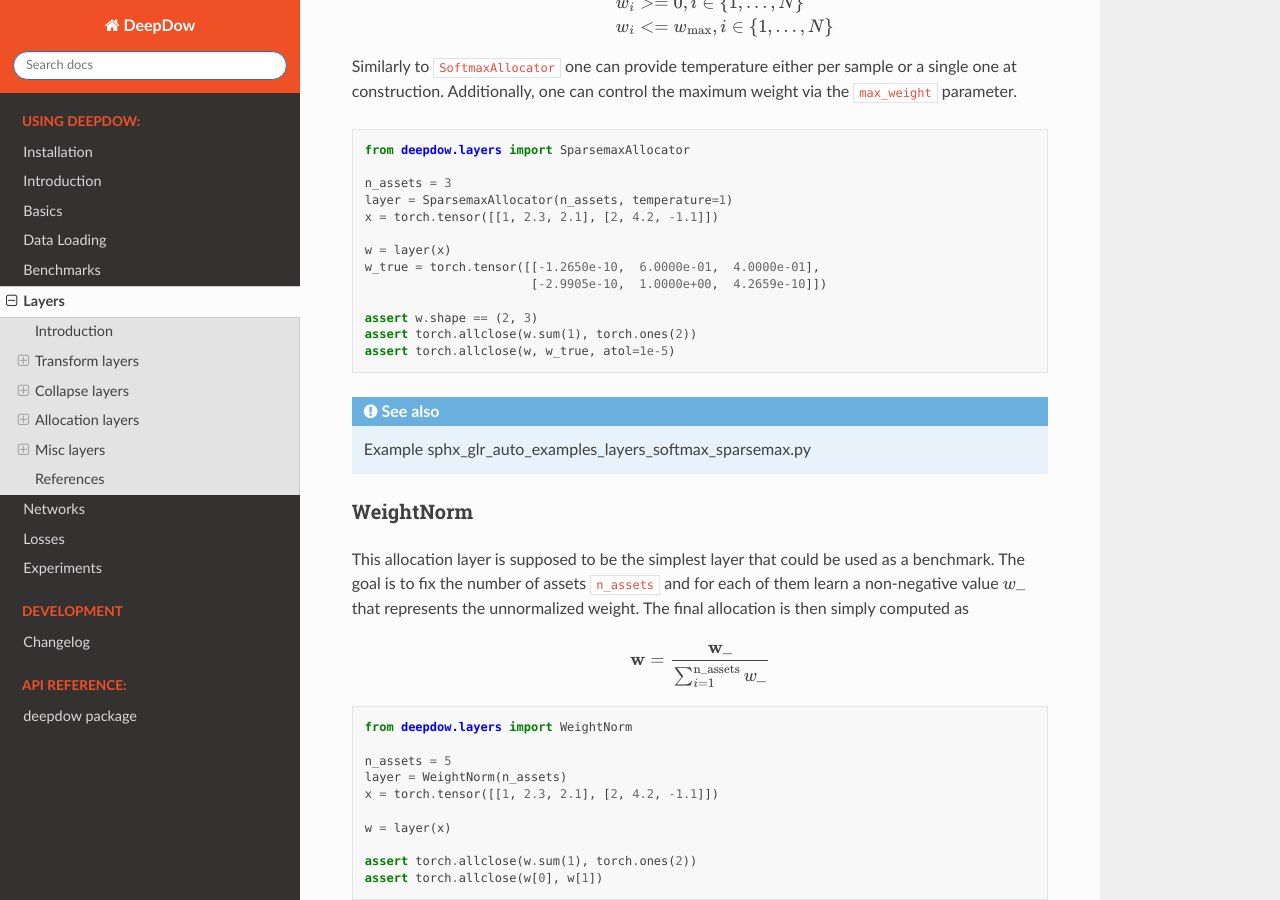
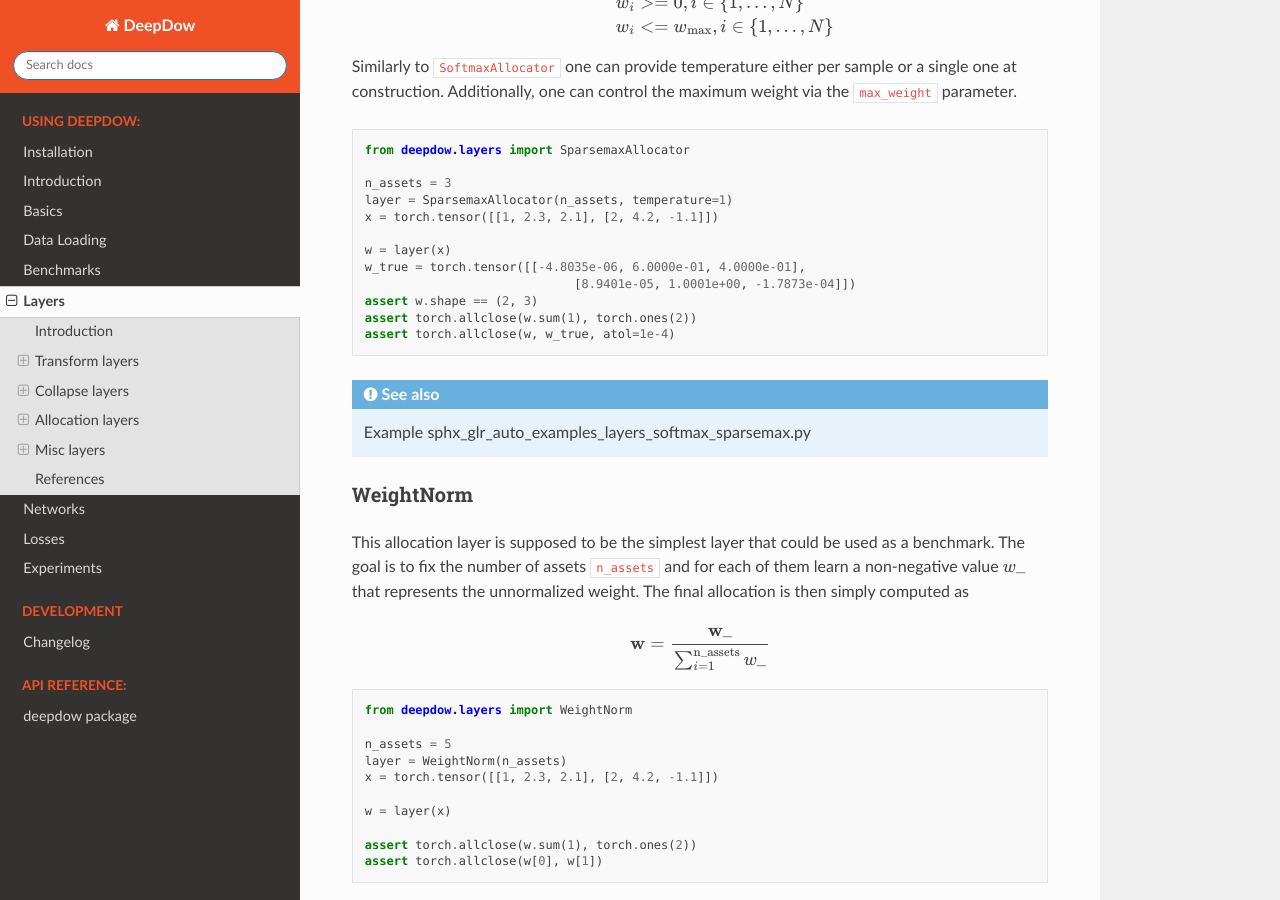
Before and after one commit to jankrepl/deepdow, a Sphinx documentation site: the page built from docs/source/layers.rst, in a window 1280 px wide and 900 px high, scrolled down 7906 px. Built offline with Sphinx 7.4.7 and the Read the Docs theme 2.0.0, drawn with Linux system fonts in a browser that asks for light colours; pages that are not in the unit, such as notebooks, are missing from menus.

```diff
--- a/docs/source/layers.rst
+++ b/docs/source/layers.rst
@@ -387,12 +387,11 @@ parameter.
    x = torch.tensor([[1, 2.3, 2.1], [2, 4.2, -1.1]])
 
    w = layer(x)
-   w_true = torch.tensor([[-1.2650e-10,  6.0000e-01,  4.0000e-01],
-                          [-2.9905e-10,  1.0000e+00,  4.2659e-10]])
-
+   w_true = torch.tensor([[-4.8035e-06, 6.0000e-01, 4.0000e-01],
+        			[8.9401e-05, 1.0001e+00, -1.7873e-04]])
    assert w.shape == (2, 3)
    assert torch.allclose(w.sum(1), torch.ones(2))
-   assert torch.allclose(w, w_true, atol=1e-5)
+   assert torch.allclose(w, w_true, atol=1e-4)
 
 .. seealso::
 
```
Also changed, not shown: 2 other files.
